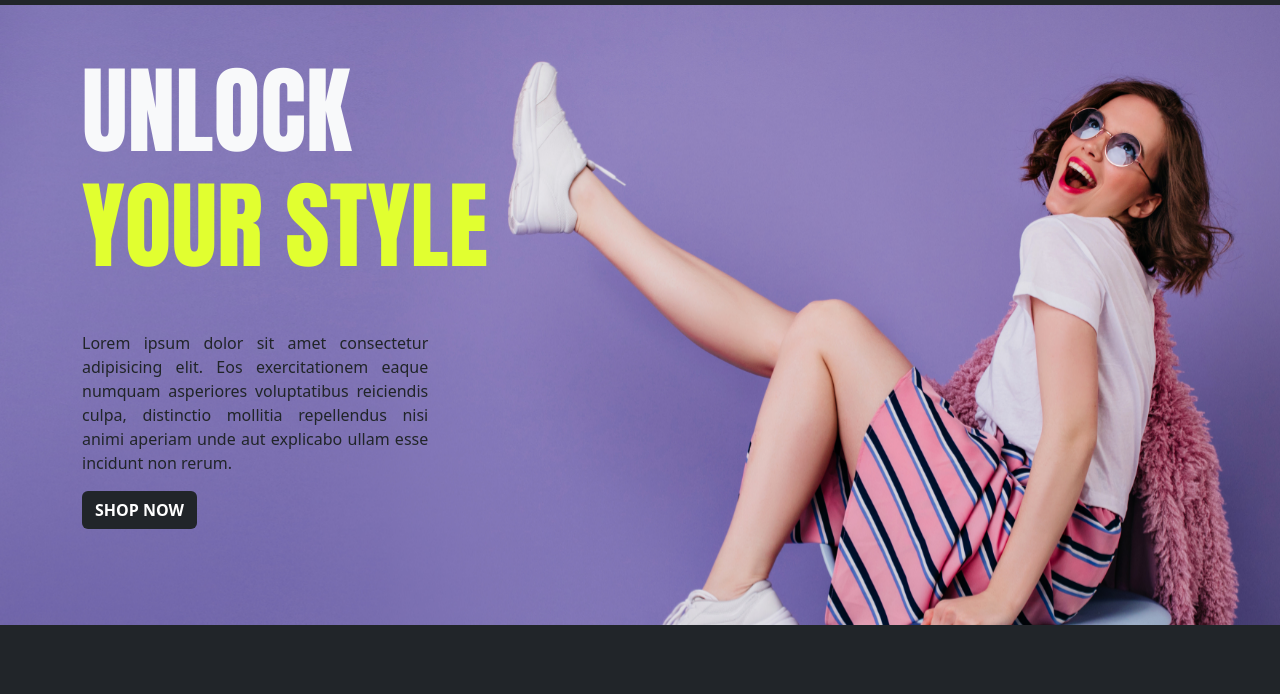
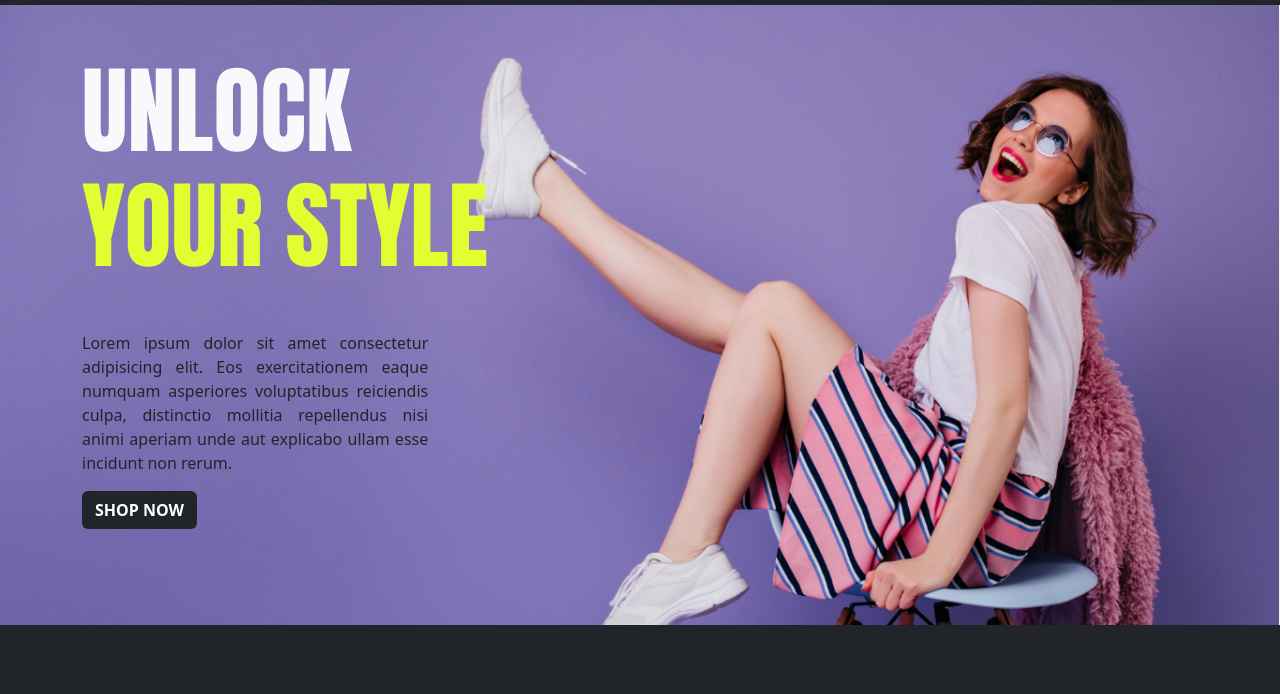
Before and after one commit to renanoliveira31/Projeto3-EBAC, a plain HTML site: page index.html in a window 1280 px wide. Shown: the part 53-747 px from the top of the page. Drawn offline with nearby package versions, Linux system fonts and the light colour scheme; a web font is replaced by a local one.

Commit message:
ajuste na imagem principal da primeira aba

```diff
--- a/index.html
+++ b/index.html
@@ -44,7 +44,8 @@
         </div>
     </header>
     <div data-bs-spy="scroll" data-bs-target="cabecalho" data-bs-smooth-scroll="true">
-        <section id="home" class="section" style="background-image: url('./img/home.png')">
+        <section id="home" class="section" style="background-image: url('./img/home.png');
+        background-repeat: no-repeat; background-size: cover;">
             <div class="container">
                 <div class="row">
                     <div class="col-md-9 ml-2 mt-5 mb-5">
```
